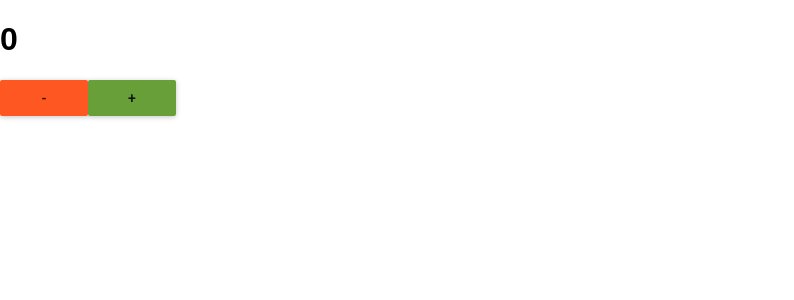
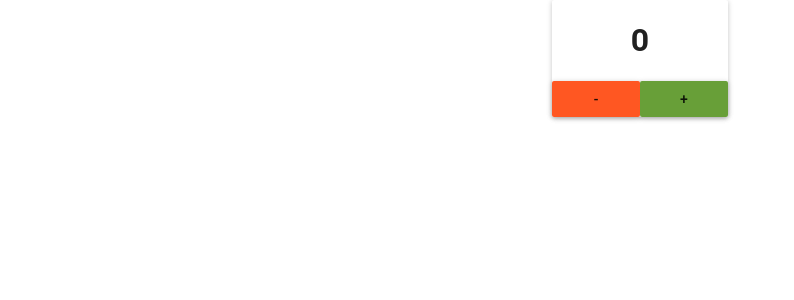
Before and after one commit to madzia89/reduxone, a React (Create React App) app: page / in a window 1280 px wide. Shown: the top 300 px of the page, without its empty margins (0-794 px from the left). Built offline with nearby package versions, Linux system fonts and the light colour scheme.

Commit message:
dispatch to props inc & dec, attach to onClick

```diff
--- a/src/App.js
+++ b/src/App.js
@@ -1,13 +1,17 @@
 import React, {Component} from 'react'
 import CounterControls from './Components/CounterControls'
+import Paper from 'material-ui/Paper'
+
 
 class App extends Component {
     render() {
         return (
-            <div className="App">
-
-                <CounterControls/>
-
+            <div className="App"
+                 style={{display: 'flex', justifyContent: 'center'}}
+            >
+                <Paper>
+                    <CounterControls/>
+                </Paper>
             </div>
         )
     }
--- a/src/Components/CounterControls.js
+++ b/src/Components/CounterControls.js
@@ -2,29 +2,39 @@ import React from 'react'
 import {connect} from 'react-redux'
 
 import RaisedButton from 'material-ui/RaisedButton'
+import {inc, dec} from '../state/counter'
 
 const CounterControls = (props) => (
     <div>
-        <h1>{props.counterValue}</h1>
+        <h1 style={{textAlign: 'center'}}>{props.counterValue}</h1>
         <RaisedButton
             label={'-'}
             backgroundColor={'#FF5722'}
+            onClick={props.onDecreaseHandler}
         />
 
         <RaisedButton
             label={'+'}
             backgroundColor={'#689F38'}
+            onClick={props.onIncreaseHandler}
         />
     </div>
 )
 
+const mapDispatchToProps = dispatch => ({
+    onDecreaseHandler: () => dispatch(dec()), //do propsa przypisz funkcję która wywoła metodę dispatch która dostanie akcję wyprodukowaną przez akcję dec, bez ()=> onDecreaseHandler będzie obiektem a nie funkcją
+    onIncreaseHandler: () => dispatch(inc())
+})
+
 const mapStateToProps = state => ({
-    counterValue: state.counter
+    counterValue: state.counter,
 })
 
 
 //to dzięki connectovi który z odbiera stan z providera, counterValue wie jaki stan ma przyjąć, bez connect
 //stanstate.counter jest niczym! (provider zainstalowaliśmy w index.js
-export default connect (
-    mapStateToProps
-)(CounterControls)
+export default connect(
+    mapStateToProps,
+    mapDispatchToProps
+)
+(CounterControls)
--- a/src/index.js
+++ b/src/index.js
@@ -7,9 +7,9 @@ import MuiThemeProvider from 'material-ui/styles/MuiThemeProvider'
 import {Provider} from 'react-redux'
 
 ReactDOM.render(
-    <Provider store = {store}>
+    <Provider store={store}>
         <MuiThemeProvider>
-            <App />
+            <App/>
         </MuiThemeProvider>
     </Provider>,
     document.getElementById('root')
```
